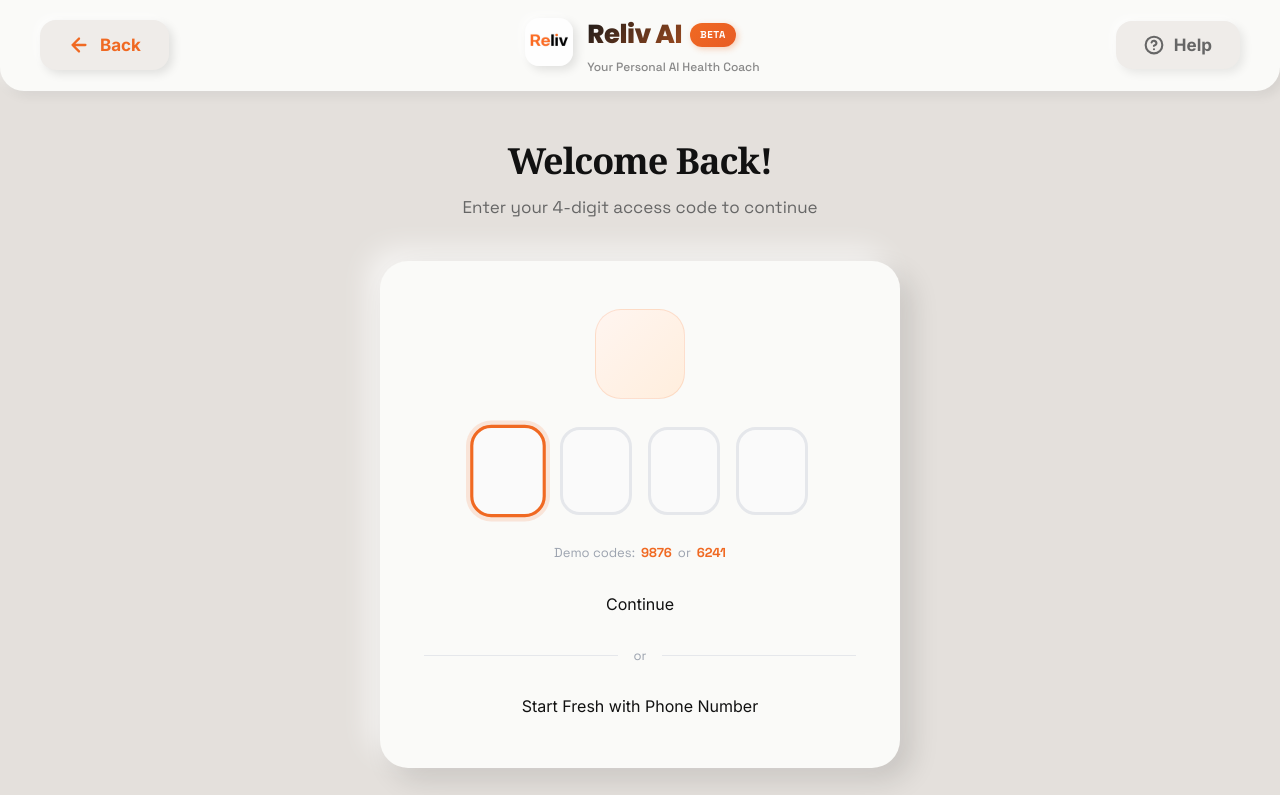
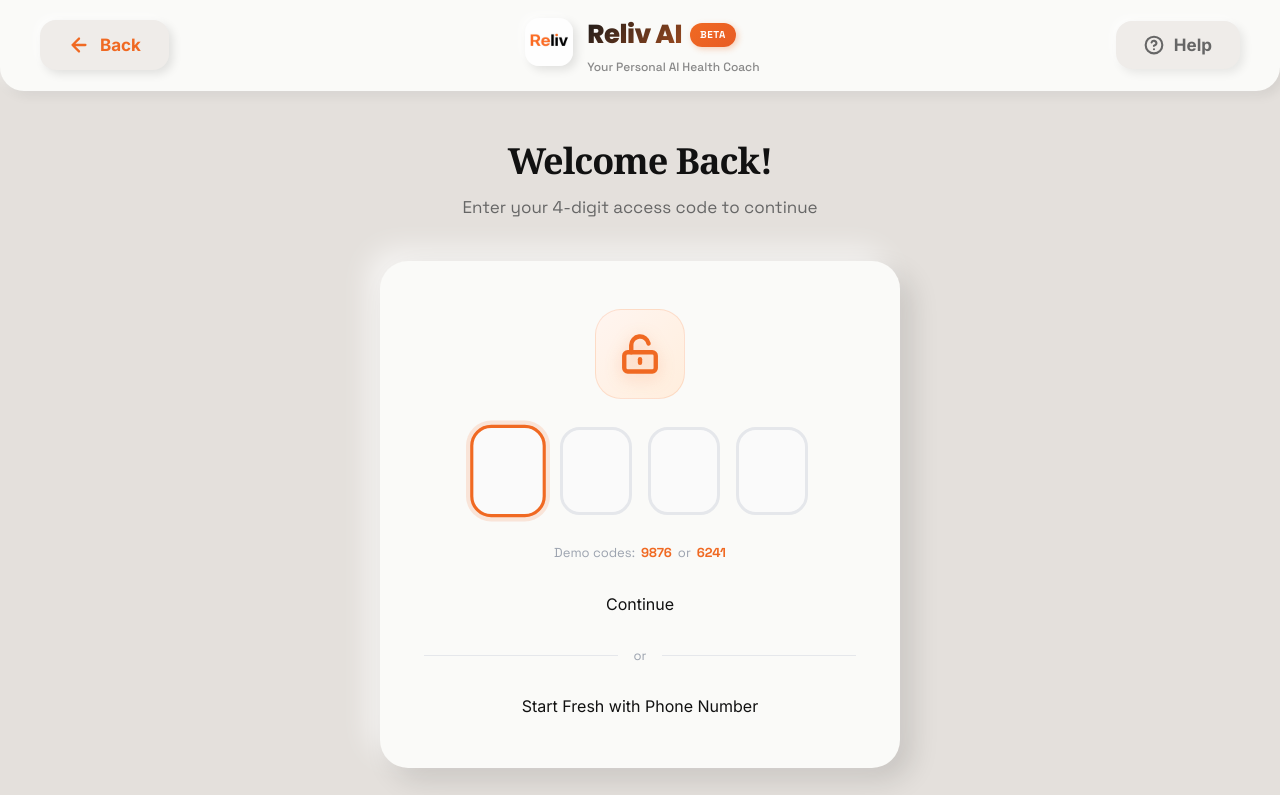
Before and after one commit to AlgorithSage/Reliv, a React (Vite) app in the folder frontend/: page /code in a window 1280 px wide. Shown: the top 795 px of the page. Built offline with nearby package versions, Linux system fonts and the light colour scheme; no server answers; a web font is replaced by a local one.

Commit message:
Added SVG Icon for the Welcome Back Card

```diff
--- a/frontend/src/pages/CodeEntryScreen.jsx
+++ b/frontend/src/pages/CodeEntryScreen.jsx
@@ -103,6 +103,11 @@
  fontSize: 44,
  }}>
 
+  <svg width="42" height="42" viewBox="0 0 24 24" fill="none" stroke="#F06922" strokeWidth="2.5" strokeLinecap="round" strokeLinejoin="round" style={{ filter: 'drop-shadow(0px 4px 8px rgba(240,105,34,0.3))' }}>
+   <rect width="18" height="11" x="3" y="11" rx="2" ry="2" />
+   <path d="M7 11V7a5 5 0 0 1 9.9-1" />
+   <path d="M12 15v2" />
+  </svg>
  </div>
 
  {/* Code Input Boxes */}
```
